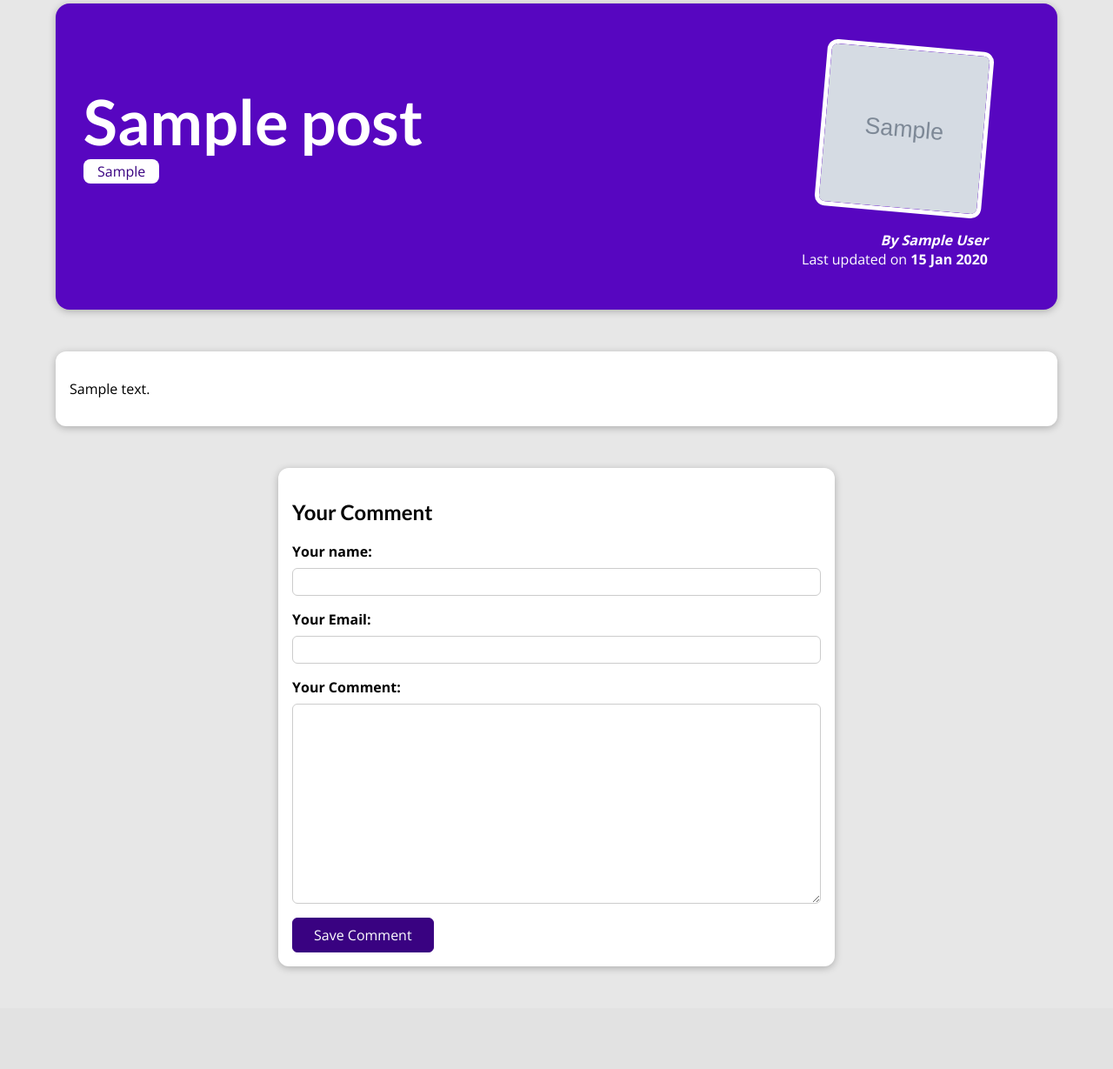
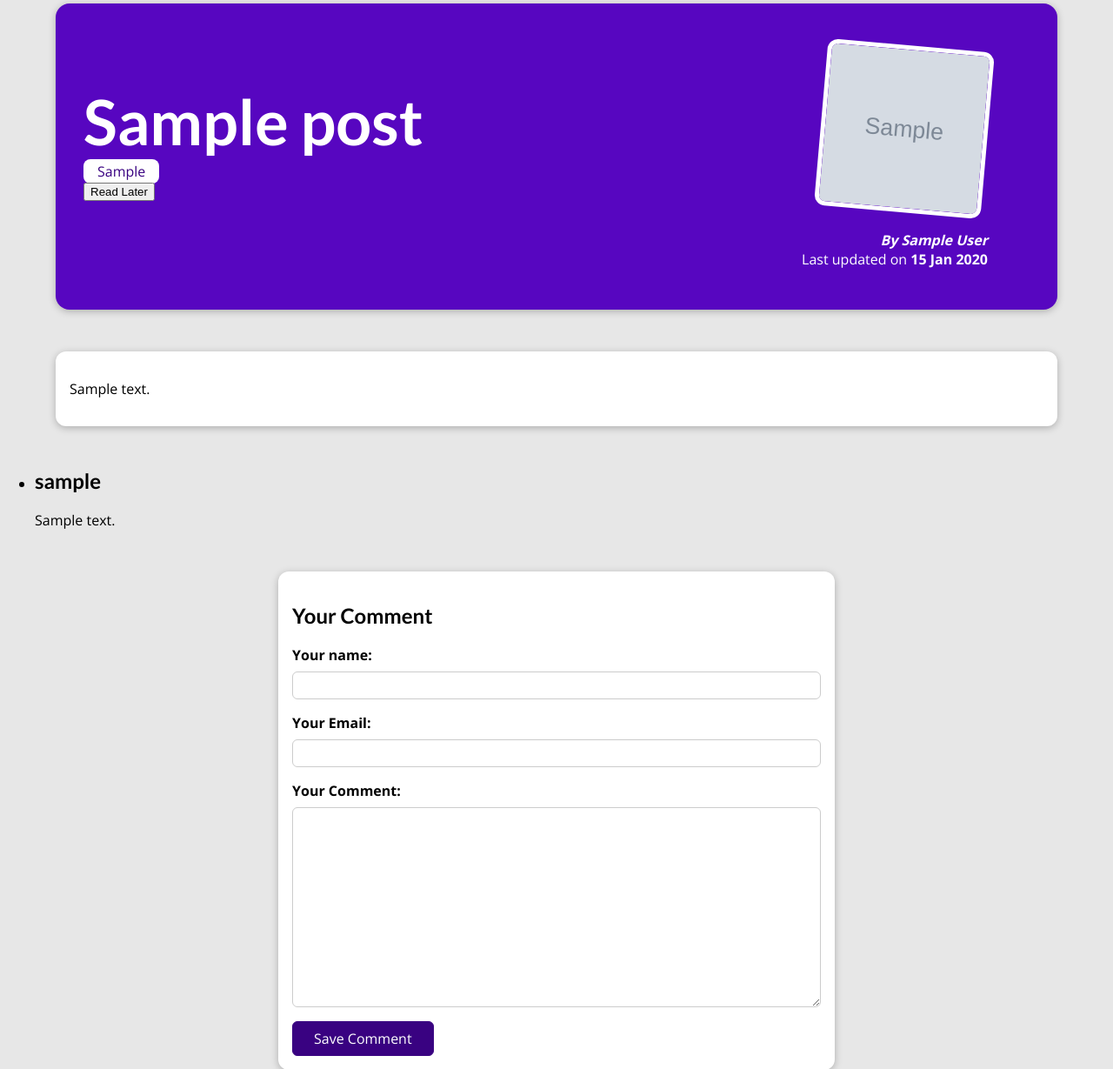
Before and after one commit to NetViacheslav/my_blog, a Django app: a page that uses blog/templates/blog/post_detail.html in a window 1280 px wide. Shown: the part 124-1353 px from the top of the page at 87% size. Before the commit the page ends 1239 px from the top, so only its background shows below. Run offline with Django 4.2, Linux system fonts and the light colour scheme; tables that the repository leaves empty hold one stand-in row (values such as "Sample post"); grey boxes marked "Sample" are stand-in pictures.

Commit message:
Add ReadLater in navigation bar and previous comments

```diff
--- a/blog/templates/blog/post_detail.html
+++ b/blog/templates/blog/post_detail.html
@@ -26,6 +26,13 @@
         <span class="tag">{{ tag.caption }}</span>
       {% endfor %}
     </div>
+    <div id="read-later">
+      <form action="{% url 'read-later' %}" method="POST">
+        {% csrf_token %}
+        <input type="hidden" value="{{ post.id }}" name="post_id">
+        <button>Read Later</button>
+      </form>
+    </div>
     <article>
       <img src="{{ post.image.url }}" alt="{{ post.title }}" />
       <address>By <a href="mailto:{{ post.author.email_address }}">{{ post.author }}</a></address>
@@ -38,6 +45,17 @@
   <main>
     {{  post.content|linebreaks }}
   </main>
+
+<section id="comments">
+  <ul>
+    {% for comment in comments %}
+    <li>
+      <h2>{{ comment.user_name }}</h2>
+      <p>{{ comment.text|linebreaks }}</p>
+    </li>
+    {% endfor %}
+  </ul>
+</section>
 
   <section id="comment-form">
     <h2>Your Comment</h2>
```
